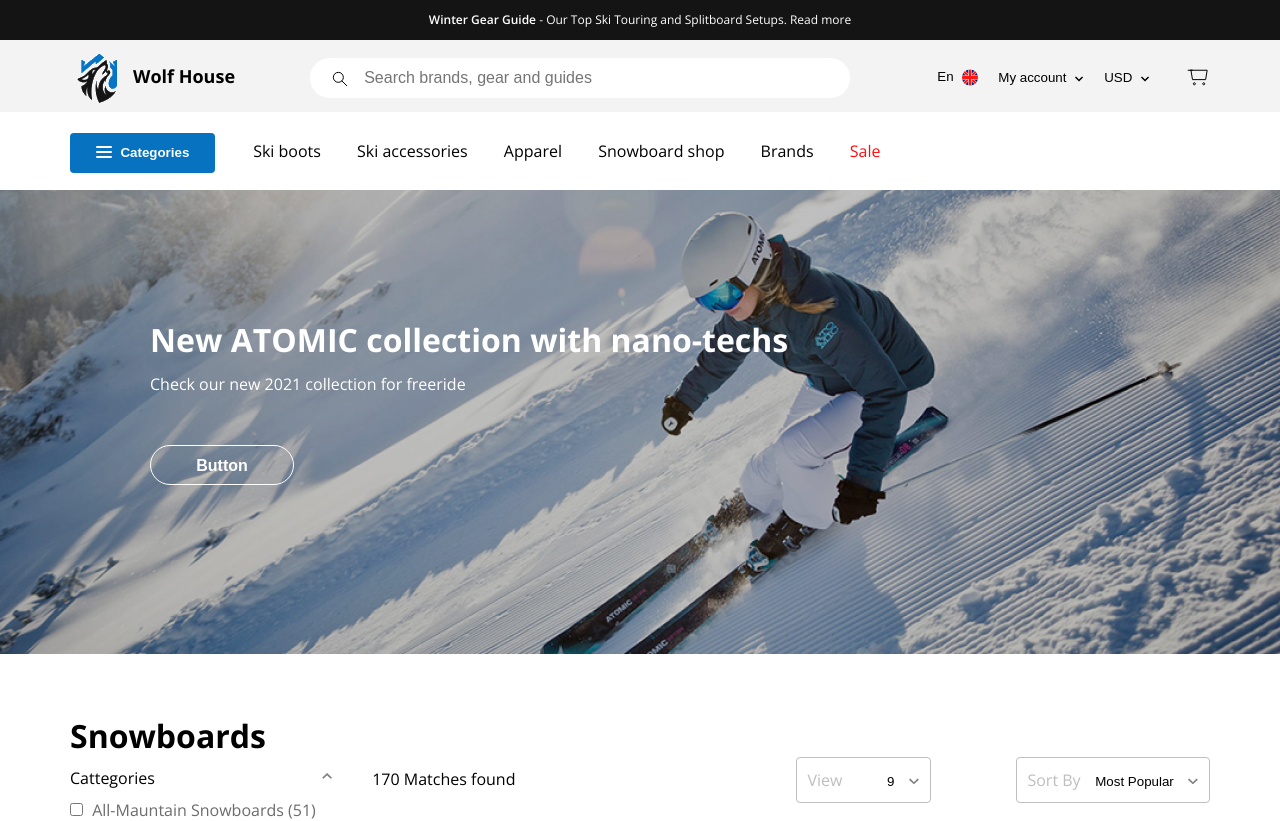
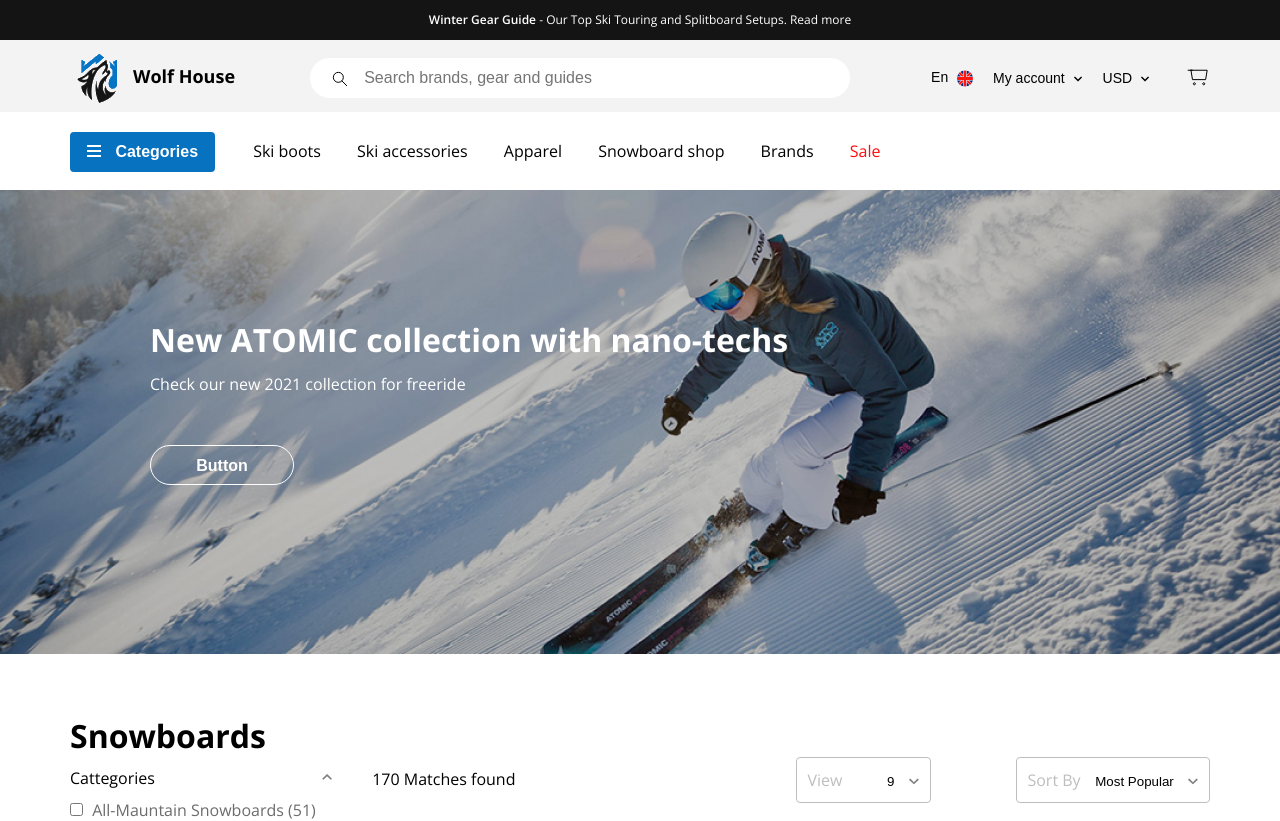
Before and after one commit to maxgalun/FD1-182-22, a plain HTML site: page Wolf House/index.html in a window 1280 px wide. Shown: the top 821 px of the page. Drawn offline with nearby package versions, Linux system fonts and the light colour scheme.

Commit message:
Changes to be committed: modified:   Wolf House/index.html modified:   Wolf House/style.css

```diff
--- a/Wolf House/style.css
+++ b/Wolf House/style.css
@@ -2,15 +2,6 @@
   box-sizing: border-box;
   margin: 0;
   padding: 0;
-}
-
-h1,
-h2,
-h3,
-h4,
-h5,
-h6 {
-  font: inherit;
 }
 
 ol[class],
@@ -138,6 +129,7 @@ body {
 }
 
 .dropdown {
+  font-size: 14px;
   vertical-align: middle;
   cursor: pointer;
   background-color: inherit;
@@ -240,12 +232,14 @@ body {
 }
 
 .contacts__button-title {
+  font-size: 16px;
   font-weight: 700;
 }
 
 .button-menu {
   width: 145px;
   height: 40px;
+  font-size: 16px;
   line-height: 40px;
   border-radius: 4px;
   text-align: center;
@@ -256,39 +250,30 @@ body {
 
 .button-menu__burger {
   display: inline-block;
-  width: 16px;
-  line-height: 2px;
-  margin-right: 5px;
-  vertical-align: text-bottom;
+  width: 14px;
+  font-size: 14px;
+  line-height: 0.1px;
+  margin-right: 10px;
 }
 
 .button-menu__burger::before {
   content: "";
   display: inline-block;
-  width: 16px;
-  height: 2px;
-  border-radius: 2px;
-  background-color: #fff;
-  margin-bottom: 2px;
+  width: 14px;
+  border-bottom: 2px solid white;
 }
 
 .button-menu__burger-line {
   display: inline-block;
-  width: 16px;
-  height: 2px;
-  border-radius: 2px;
-  background-color: #fff;
-  margin-bottom: 2px;
+  width: 14px;
+  border-bottom: 2px solid white;
 }
 
 .button-menu__burger::after {
   content: "";
   display: inline-block;
-  width: 16px;
-  height: 2px;
-  border-radius: 2px;
-  background-color: #fff;
-  margin-bottom: 2px;
+  width: 14px;
+  border-bottom: 2px solid white;
 }
 
 .button-menu__title {
```
Also changed, not shown: Wolf House/index.html (+0 -11 lines).
